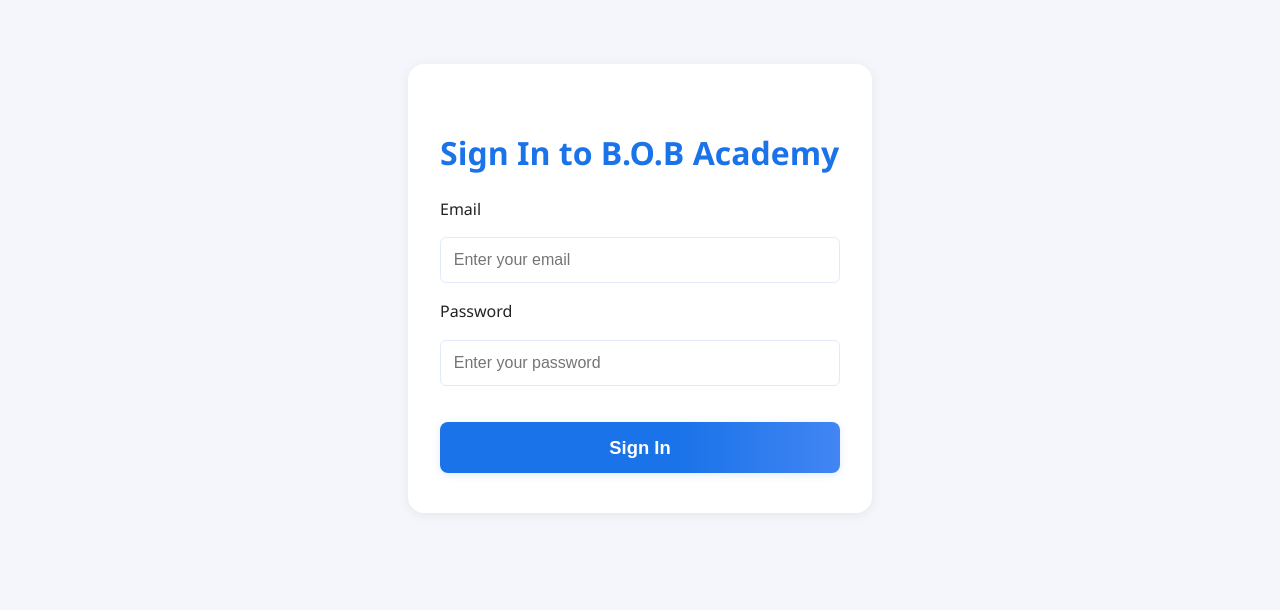
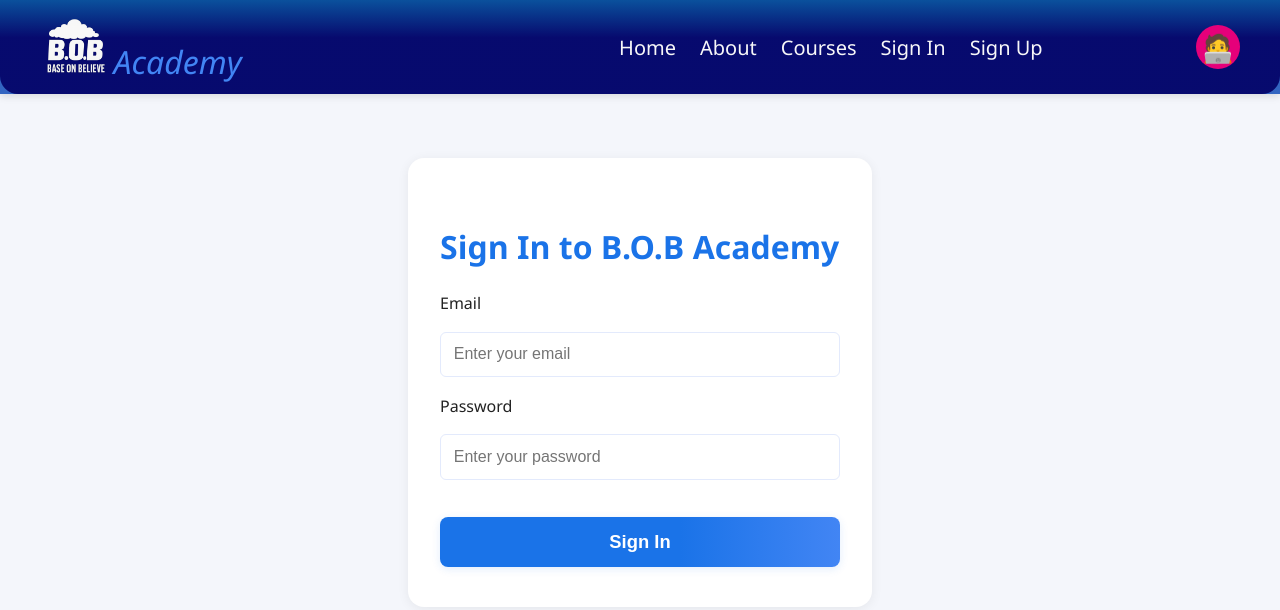
Before and after one commit to INVESTORB1/Quality-Assurance-Testing, a plain HTML site: page signin.html in a window 1280 px wide. Drawn offline with Linux system fonts and the light colour scheme.

Commit message:
Restore original header and navigation before hamburger menu changes

```diff
--- a/signin.html
+++ b/signin.html
@@ -50,6 +50,25 @@
     </style>
 </head>
 <body>
+    <header style="position:sticky;top:0;z-index:1000;background:#3365c1;padding:0.7rem 0 0.7rem 0;overflow:hidden;min-height:64px;">
+        <div style="position:absolute;inset:0;z-index:0;background:linear-gradient(-360deg,rgba(3, 2, 103, 0.92) 60%,rgba(3, 77, 150, 0.85) 100%);border-radius:0 0 18px 18px;"></div>
+        <div style="max-width:1200px;margin:0 auto;display:flex;align-items:center;justify-content:space-between;gap:2rem;position:relative;z-index:1;">
+            <div style="display:flex;align-items:center;gap:0.5rem;">
+                <img src="BOB.png" alt="EngainsMedia Logo" style="height:72px;">
+                <span style="font-size:2rem;font-style:italic;color:#4285f4;margin-left:-0.4rem;align-self:flex-end;">Academy</span>
+            </div>
+            <nav style="display:flex;gap:1.5rem;flex:1;justify-content:center;margin-left:14rem;">
+                <a href="engainsmedia-homepage.html" style="color:#f7f7f8;font-size:1.25rem;font-weight:500;text-decoration:none;">Home</a>
+                <a href="about.html" style="color:#f7f7f8;font-size:1.25rem;font-weight:500;text-decoration:none;">About</a>
+                <a href="courses.html" style="color:#f7f7f8;font-size:1.25rem;font-weight:500;text-decoration:none;">Courses</a>
+                <a href="signin.html" style="color:#f7f7f8;font-size:1.25rem;font-weight:500;text-decoration:none;">Sign In</a>
+                <a href="signup.html" style="color:#f7f7f8;font-size:1.25rem;font-weight:500;text-decoration:none;">Sign Up</a>
+            </nav>
+            <div style="width:44px;height:44px;background:#e6007a;border-radius:50%;display:flex;align-items:center;justify-content:center;">
+                <span style="font-size:1.7rem;color:#fff;">🧑‍💻</span>
+            </div>
+        </div>
+    </header>
     <div class="signin-container">
         <h2>Sign In to B.O.B Academy</h2>
         <form>
@@ -60,5 +79,6 @@
             <button type="submit">Sign In</button>
         </form>
     </div>
+<script src="engainsmedia-homepage.js"></script>
 </body>
 </html>
```
Also changed, not shown: about.html (+1 -0 lines), courses.html (+1 -1 lines), engainsmedia-homepage.html (+1 -1 lines), index.html (+1 -1 lines), signup.html (+1 -1 lines).
